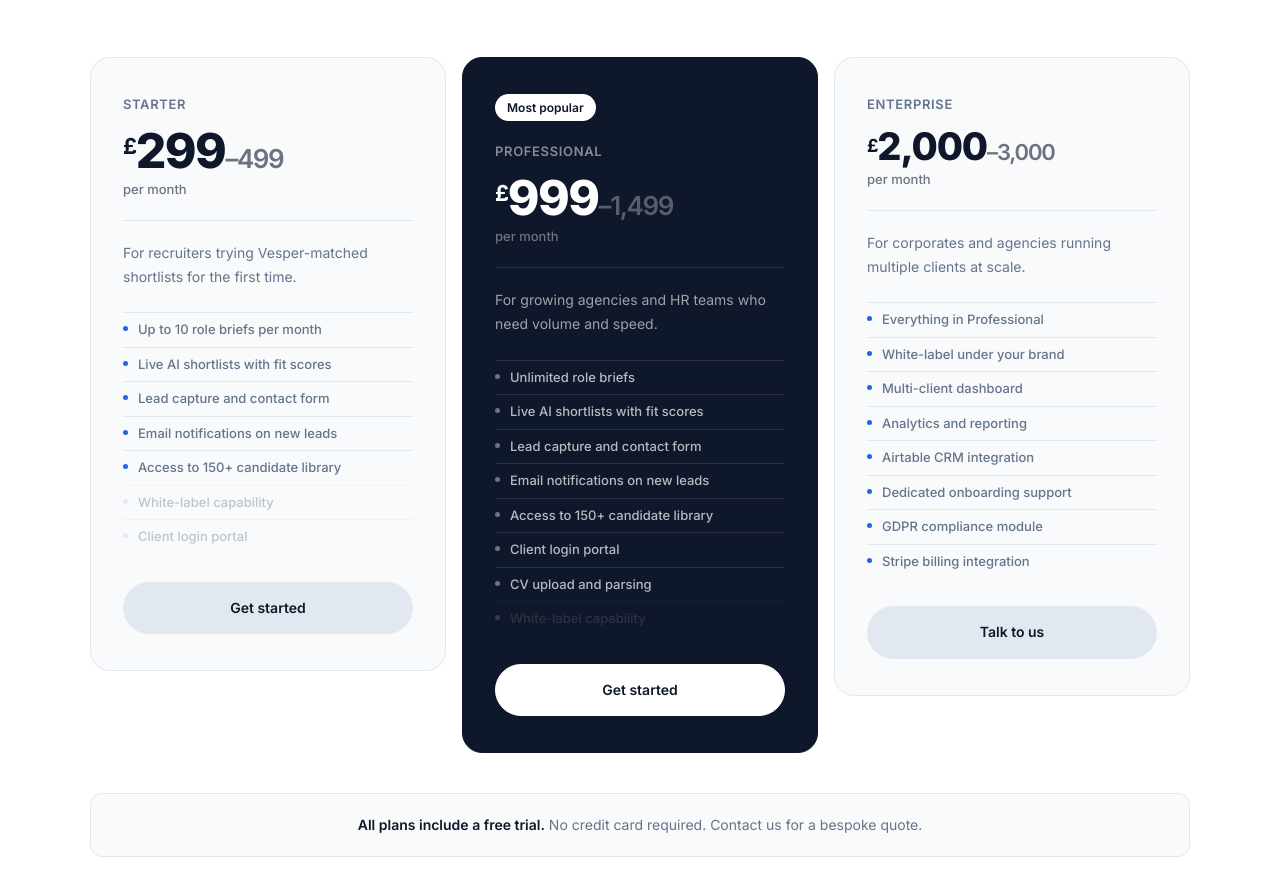
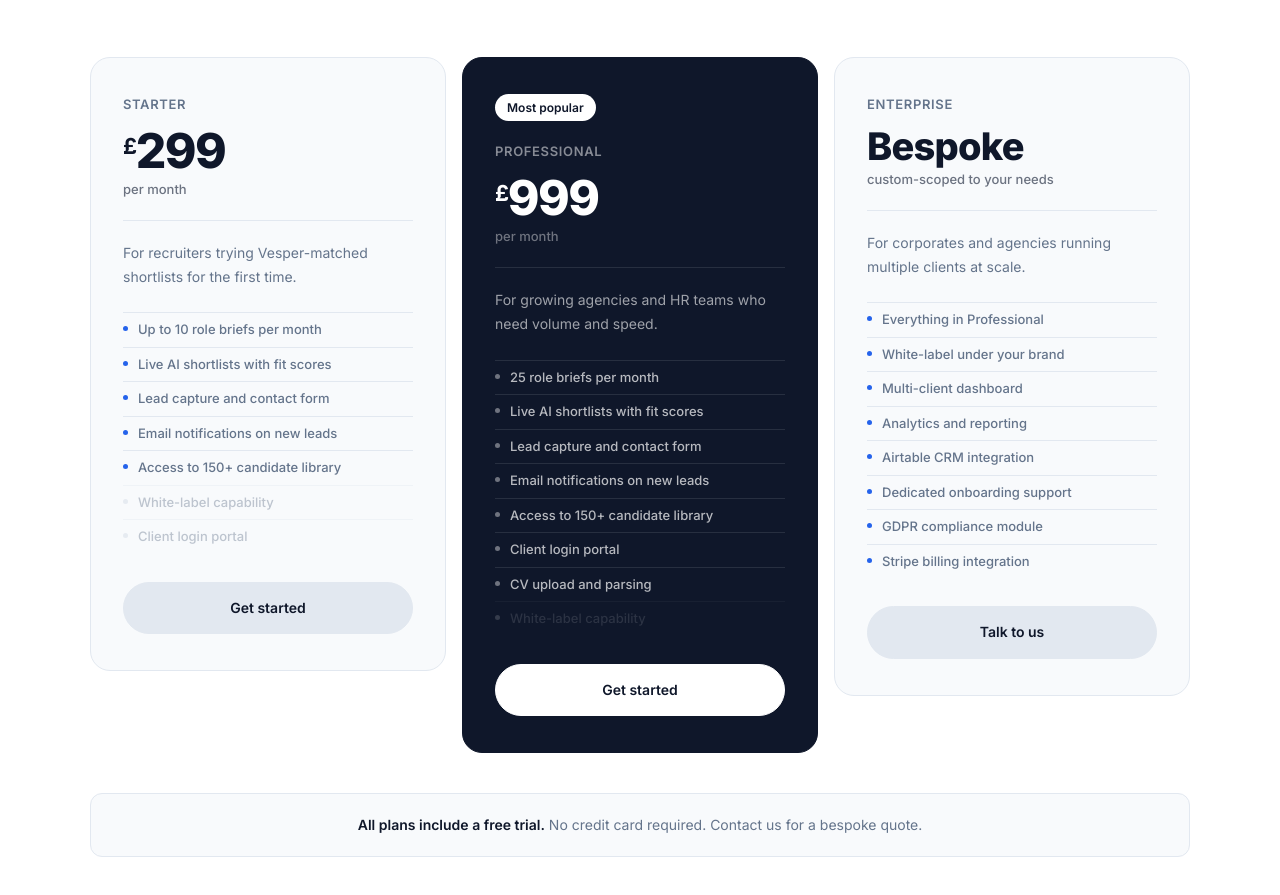
Before and after one commit to mindweaveai-ui/talentknight, a plain HTML site: page index.html in a window 1280 px wide. Shown: the part 4100-4995 px from the top of the page. Drawn offline with nearby package versions, Linux system fonts and the light colour scheme.

Commit message:
Fix pricing: remove ranges, 25 briefs for Pro, Enterprise bespoke

```diff
--- a/index.html
+++ b/index.html
@@ -236,9 +236,9 @@ footer{border-top:1px solid var(--border);padding:32px 48px;display:flex;justify
   <div class="section-label reveal"><span class="section-label-dot"></span> Pricing</div>
   <h2 class="section-h2 reveal reveal-delay-1">Simple pricing,<br><span>serious results.</span></h2>
   <div class="pricing-grid">
-    <div class="pricing-card reveal"><span class="pricing-tier">Starter</span><div class="pricing-price"><sup>£</sup>299<span style="font-size:26px;color:var(--text-dim);font-weight:600">–499</span></div><div class="pricing-cadence">per month</div><div class="pricing-divider"></div><p class="pricing-desc">For recruiters trying Vesper-matched shortlists for the first time.</p><ul class="pricing-features"><li>Up to 10 role briefs per month</li><li>Live AI shortlists with fit scores</li><li>Lead capture and contact form</li><li>Email notifications on new leads</li><li>Access to 150+ candidate library</li><li class="dim">White-label capability</li><li class="dim">Client login portal</li></ul><a href="#contact" class="pricing-cta">Get started</a></div>
-    <div class="pricing-card featured reveal reveal-delay-1"><div class="pricing-badge">Most popular</div><span class="pricing-tier">Professional</span><div class="pricing-price"><sup>£</sup>999<span style="font-size:26px;color:rgba(255,255,255,0.3);font-weight:600">–1,499</span></div><div class="pricing-cadence">per month</div><div class="pricing-divider"></div><p class="pricing-desc">For growing agencies and HR teams who need volume and speed.</p><ul class="pricing-features"><li>Unlimited role briefs</li><li>Live AI shortlists with fit scores</li><li>Lead capture and contact form</li><li>Email notifications on new leads</li><li>Access to 150+ candidate library</li><li>Client login portal</li><li>CV upload and parsing</li><li class="dim">White-label capability</li></ul><a href="#contact" class="pricing-cta featured-cta">Get started</a></div>
-    <div class="pricing-card reveal reveal-delay-2"><span class="pricing-tier">Enterprise</span><div class="pricing-price" style="font-size:38px"><sup style="font-size:18px;margin-top:10px">£</sup>2,000<span style="font-size:22px;color:var(--text-dim);font-weight:600">–3,000</span></div><div class="pricing-cadence">per month</div><div class="pricing-divider"></div><p class="pricing-desc">For corporates and agencies running multiple clients at scale.</p><ul class="pricing-features"><li>Everything in Professional</li><li>White-label under your brand</li><li>Multi-client dashboard</li><li>Analytics and reporting</li><li>Airtable CRM integration</li><li>Dedicated onboarding support</li><li>GDPR compliance module</li><li>Stripe billing integration</li></ul><a href="#contact" class="pricing-cta">Talk to us</a></div>
+    <div class="pricing-card reveal"><span class="pricing-tier">Starter</span><div class="pricing-price"><sup>£</sup>299</div><div class="pricing-cadence">per month</div><div class="pricing-divider"></div><p class="pricing-desc">For recruiters trying Vesper-matched shortlists for the first time.</p><ul class="pricing-features"><li>Up to 10 role briefs per month</li><li>Live AI shortlists with fit scores</li><li>Lead capture and contact form</li><li>Email notifications on new leads</li><li>Access to 150+ candidate library</li><li class="dim">White-label capability</li><li class="dim">Client login portal</li></ul><a href="#contact" class="pricing-cta">Get started</a></div>
+    <div class="pricing-card featured reveal reveal-delay-1"><div class="pricing-badge">Most popular</div><span class="pricing-tier">Professional</span><div class="pricing-price"><sup>£</sup>999</div><div class="pricing-cadence">per month</div><div class="pricing-divider"></div><p class="pricing-desc">For growing agencies and HR teams who need volume and speed.</p><ul class="pricing-features"><li>25 role briefs per month</li><li>Live AI shortlists with fit scores</li><li>Lead capture and contact form</li><li>Email notifications on new leads</li><li>Access to 150+ candidate library</li><li>Client login portal</li><li>CV upload and parsing</li><li class="dim">White-label capability</li></ul><a href="#contact" class="pricing-cta featured-cta">Get started</a></div>
+    <div class="pricing-card reveal reveal-delay-2"><span class="pricing-tier">Enterprise</span><div class="pricing-price" style="font-size:38px;letter-spacing:-0.02em;">Bespoke</div><div class="pricing-cadence">custom-scoped to your needs</div><div class="pricing-divider"></div><p class="pricing-desc">For corporates and agencies running multiple clients at scale.</p><ul class="pricing-features"><li>Everything in Professional</li><li>White-label under your brand</li><li>Multi-client dashboard</li><li>Analytics and reporting</li><li>Airtable CRM integration</li><li>Dedicated onboarding support</li><li>GDPR compliance module</li><li>Stripe billing integration</li></ul><a href="#contact" class="pricing-cta">Talk to us</a></div>
   </div>
   <div class="pricing-note reveal"><strong>All plans include a free trial.</strong> No credit card required. Contact us for a bespoke quote.</div>
 </div></section>
```
